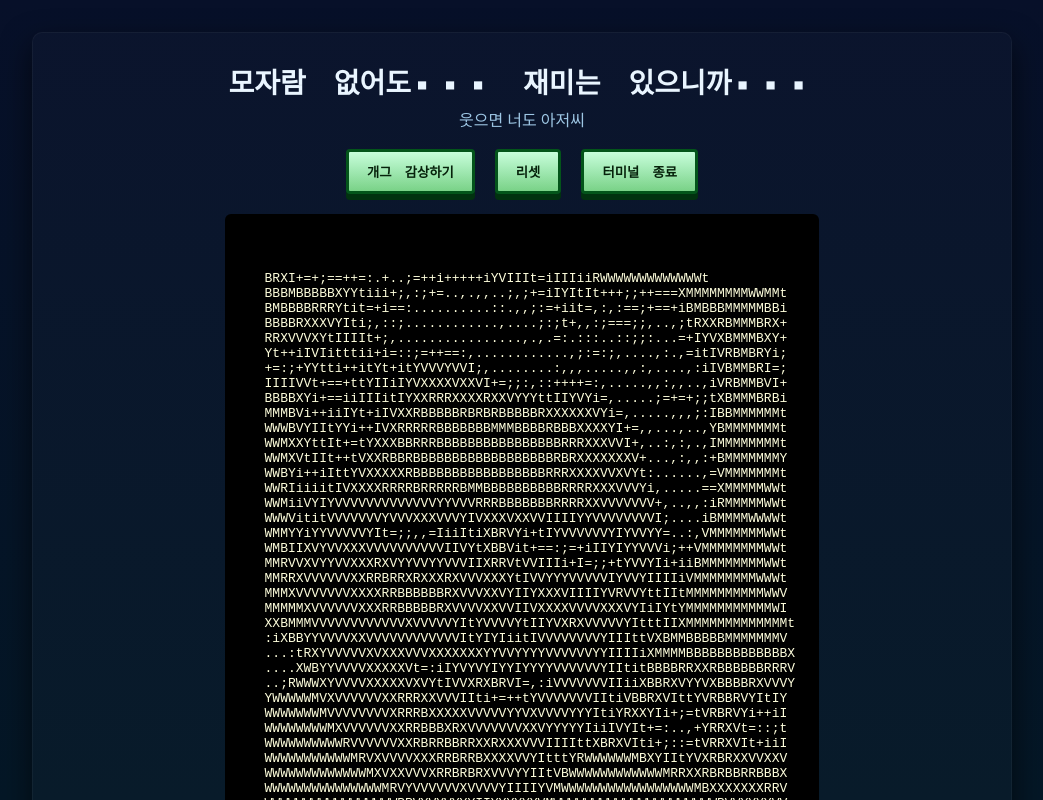
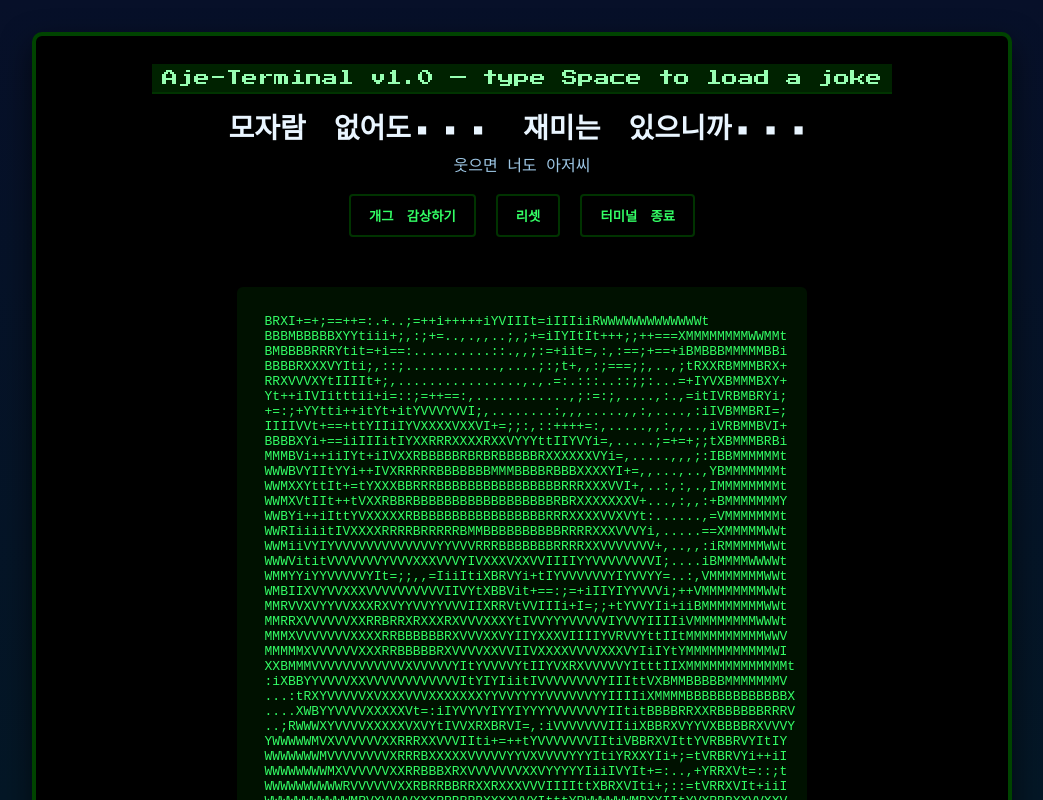
Before and after one commit to MinKyeongHyeon/Aje, a React (Vite) app in the folder React/: page / in a window 1280 px wide. Both pictures are taken after a click on the button "터미널 모드". Shown: the top 800 px of the page, without its empty margins (118-1161 px from the left). Built offline with nearby package versions, Linux system fonts and the light colour scheme.

Commit message:
feat: full terminal theme toggle for app when terminalMode is active

```diff
--- a/React/src/App.css
+++ b/React/src/App.css
@@ -40,6 +40,36 @@ body {
   flex-direction: column;
   align-items: center;
 }
+
+/* Terminal theme for full app */
+.terminal-theme {
+  background: #000; /* black */
+  color: #33ff66;
+  font-family: 'Courier New', 'Lucida Console', monospace;
+  border: 4px solid #004400;
+}
+
+.terminal-header {
+  background: #002200;
+  color: #99ffb3;
+  padding: 6px 10px;
+  font-family: 'Press Start 2P', monospace;
+  margin-bottom: 12px;
+  border-bottom: 2px solid #003300;
+}
+
+.terminal-theme .random-button {
+  background: transparent;
+  color: #33ff66;
+  border: 2px solid #003300;
+  box-shadow: none;
+}
+
+.terminal .smile-guy {
+  color: #33ff66;
+  background: #001100;
+}
+
 
 .crt-overlay {
   position: relative;
--- a/React/src/App.jsx
+++ b/React/src/App.jsx
@@ -164,7 +164,12 @@ function App() {
 
   return (
     <>
-      <div className="app-container">
+      <div className={`app-container ${terminalMode ? "terminal-theme" : ""}`}>
+        {terminalMode && (
+          <div className="terminal-header" aria-hidden>
+            Aje-Terminal v1.0  —  type Space to load a joke
+          </div>
+        )}
         <h1 className="app-title">모자람 없어도... 재미는 있으니까...</h1>
         <p className="app-subtitle">웃으면 너도 아저씨</p>
 
```
